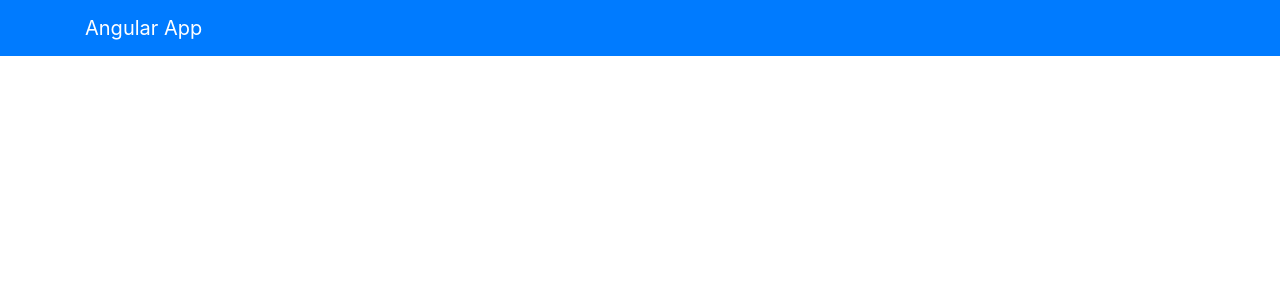
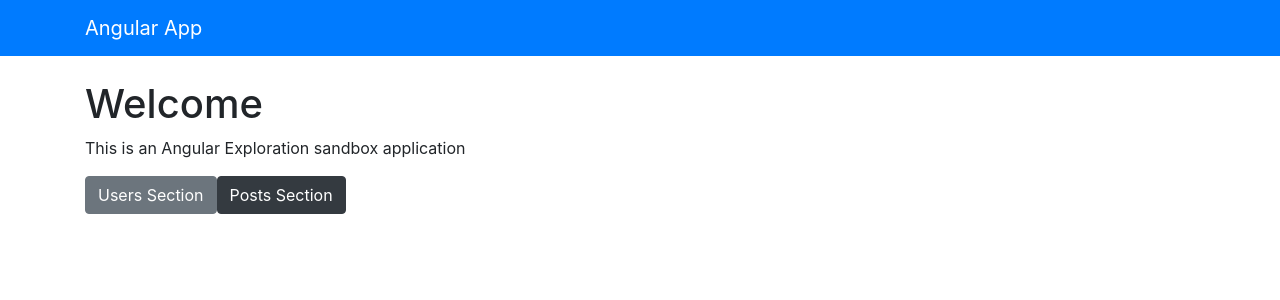
Before and after one commit to Sean-Char/Angular-Exploration, an Angular app: page / in a window 1280 px wide. Shown: the top 300 px of the page. Built offline with nearby package versions, Linux system fonts and the light colour scheme; what @angular/Forms would draw is missing.

Commit message:
Creating & Mapping Routes

```diff
--- a/src/app/app-routing.module.ts
+++ b/src/app/app-routing.module.ts
@@ -1,7 +1,15 @@
 import { NgModule } from '@angular/core';
 import { RouterModule, Routes } from '@angular/router';
 
-const routes: Routes = [];
+import { HomeComponent } from './components/home/home.component';
+import { UsersComponent } from './components/users/users.component';
+import { PostsComponent } from './components/posts/posts.component';
+
+const routes: Routes = [
+  { path: '', component: HomeComponent },
+  { path: 'users', component: UsersComponent },
+  { path: 'posts', component: PostsComponent }
+];
 
 @NgModule({
   exports: [RouterModule],
--- a/src/app/app.module.ts
+++ b/src/app/app.module.ts
@@ -12,6 +12,7 @@ import { PostService } from './services/post.service';
 import { PostsComponent } from './components/posts/posts.component';
 import { PostFormComponent } from './components/post-form/post-form.component';
 import { AppRoutingModule } from './/app-routing.module';
+import { HomeComponent } from './components/home/home.component';
 
 @NgModule({
   declarations: [
@@ -20,7 +21,8 @@ import { AppRoutingModule } from './/app-routing.module';
     UsersComponent,
     NavbarComponent,
     PostsComponent,
-    PostFormComponent
+    PostFormComponent,
+    HomeComponent
   ],
   imports: [BrowserModule, FormsModule, HttpClientModule, AppRoutingModule],
   providers: [UserService, PostService],
--- /dev/null
+++ b/src/app/components/home/home.component.html
@@ -0,0 +1,4 @@
+<h1>Welcome</h1>
+<p>This is an Angular Exploration sandbox application</p>
+<button class="btn btn-secondary">Users Section</button>
+<button class="btn btn-dark">Posts Section</button>
--- /dev/null
+++ b/src/app/components/home/home.component.ts
@@ -0,0 +1,15 @@
+import { Component, OnInit } from '@angular/core';
+
+@Component({
+  selector: 'app-home',
+  templateUrl: './home.component.html',
+  styleUrls: ['./home.component.css']
+})
+export class HomeComponent implements OnInit {
+
+  constructor() { }
+
+  ngOnInit() {
+  }
+
+}
```
Also changed, not shown: src/app/components/home/home.component.css (added).
